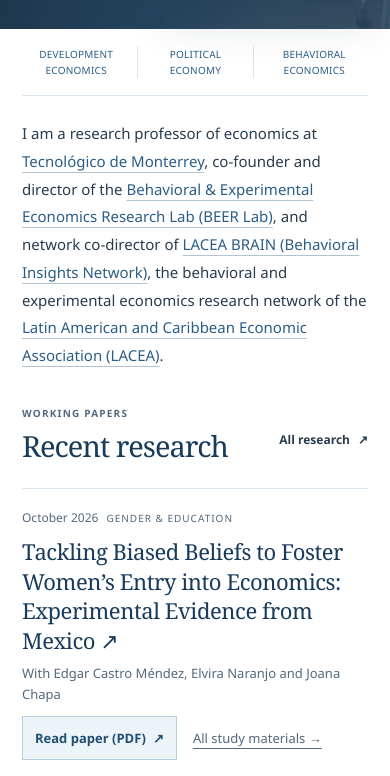
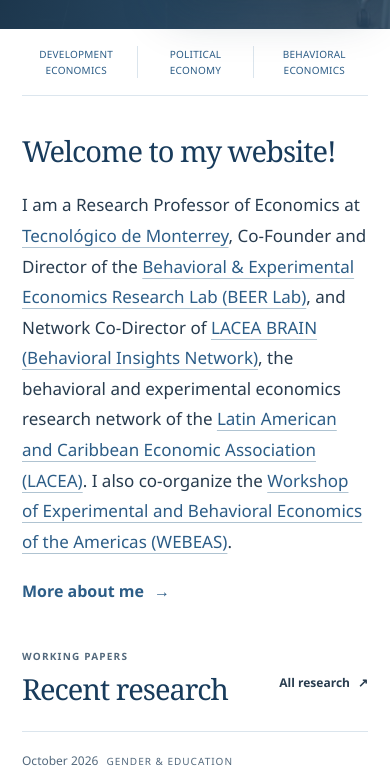
Before and after one commit to stanislaomaldonado/stanislaomaldonado.github.io, a plain HTML site: page index.html in a window 390 px wide. Shown: the part 777-1553 px from the top of the page. Drawn offline with Linux system fonts and the light colour scheme.

Commit message:
Refine homepage welcome bio and About me link

```diff
--- a/assets/home.css
+++ b/assets/home.css
@@ -396,9 +396,13 @@ h2 { font: 400 39px/1.18 var(--serif); letter-spacing: -.035em; color: var(--ink
 }
 @media print { .news-item { break-inside: avoid; } }
 
-/* Brief homepage profile above Recent research. */
-.home-bio { padding-top: 32px; }
-.home-bio p { max-width: 100ch; margin: 0; font-size: 15px; line-height: 1.85; }
+/* Welcome profile above Recent research. */
+.home-bio { padding-top: 44px; }
+.home-bio p { max-width: 100ch; margin: 0; font-size: 18px; line-height: 1.8; }
 .home-bio a { color: var(--blue); text-decoration-color: #afc3d1; }
 .home-bio a:hover { text-decoration-color: currentColor; }
-@media (max-width: 700px) { .home-bio { padding-top: 24px; } }
+.home-bio .home-bio-more { min-height: 44px; margin-top: 12px; font-size: 16px; }
+@media (max-width: 700px) {
+  .home-bio { padding-top: 30px; }
+  .home-bio p { font-size: 17px; }
+}
--- a/index.html
+++ b/index.html
@@ -8,7 +8,7 @@
   <meta name="theme-color" content="#2c5d87">
   <title>Stanislao Maldonado — Economics</title>
   <link rel="icon" href="assets/favicon.svg" type="image/svg+xml">
-  <link rel="stylesheet" href="assets/home.css?v=206603d7">
+  <link rel="stylesheet" href="assets/home.css?v=ebf1a017">
 <link rel="canonical" href="https://www.stanislaomaldonado.org/"><meta name="author" content="Stanislao Maldonado"><link rel="stylesheet" href="assets/refinements.css?v=7ac43502"><script src="assets/legacy-about.js" defer></script></head>
 <body id="top">
   <a class="skip" href="#main">Skip to content</a>
@@ -69,8 +69,10 @@
       <span><i aria-hidden="true">03</i> Behavioral economics</span>
     </div></div>
 
-    <section id="brief-bio" class="home-bio wrap" aria-label="Brief biography">
-      <p>I am a research professor of economics at <a href="https://tec.mx/" target="_blank" rel="noopener noreferrer">Tecnológico de Monterrey</a>, co-founder and director of the <a href="https://beer-lab.org/en/" target="_blank" rel="noopener noreferrer">Behavioral &amp; Experimental Economics Research Lab (BEER Lab)</a>, and network co-director of <a href="https://www.lacea-brain.org/" target="_blank" rel="noopener noreferrer">LACEA BRAIN (Behavioral Insights Network)</a>, the behavioral and experimental economics research network of the <a href="https://lacea.org/" target="_blank" rel="noopener noreferrer">Latin American and Caribbean Economic Association (LACEA)</a>.</p>
+    <section id="brief-bio" class="home-bio wrap" aria-labelledby="brief-bio-heading">
+      <div class="section-heading"><h2 id="brief-bio-heading">Welcome to my website!</h2></div>
+      <p>I am a Research Professor of Economics at <a href="https://tec.mx/" target="_blank" rel="noopener noreferrer">Tecnológico de Monterrey</a>, Co-Founder and Director of the <a href="https://beer-lab.org/en/" target="_blank" rel="noopener noreferrer">Behavioral &amp; Experimental Economics Research Lab (BEER Lab)</a>, and Network Co-Director of <a href="https://www.lacea-brain.org/" target="_blank" rel="noopener noreferrer">LACEA BRAIN (Behavioral Insights Network)</a>, the behavioral and experimental economics research network of the <a href="https://lacea.org/" target="_blank" rel="noopener noreferrer">Latin American and Caribbean Economic Association (LACEA)</a>. I also co-organize the <a href="https://www.webeas.org/" target="_blank" rel="noopener noreferrer">Workshop of Experimental and Behavioral Economics of the Americas (WEBEAS)</a>.</p>
+      <a class="text-link home-bio-more" href="about/index.html">More about me <span aria-hidden="true">→</span></a>
     </section>
 
     <section id="recent-research" class="research-section wrap" aria-labelledby="research-heading">
--- a/sitemap.xml
+++ b/sitemap.xml
@@ -1,7 +1,7 @@
 <?xml version="1.0" encoding="UTF-8"?>
 <urlset xmlns="http://www.sitemaps.org/schemas/sitemap/0.9">
   <url><loc>https://www.stanislaomaldonado.org/</loc><lastmod>2026-11-18</lastmod></url>
-  <url><loc>https://www.stanislaomaldonado.org/about/</loc><lastmod>2026-11-08</lastmod></url>
+  <url><loc>https://www.stanislaomaldonado.org/about/</loc><lastmod>2026-11-18</lastmod></url>
   <url><loc>https://www.stanislaomaldonado.org/publications/</loc><lastmod>2026-11-08</lastmod></url>
   <url><loc>https://www.stanislaomaldonado.org/research/</loc><lastmod>2026-11-07</lastmod></url>
   <url><loc>https://www.stanislaomaldonado.org/teaching/</loc><lastmod>2026-11-07</lastmod></url>
```
Also changed, not shown: about/index.html (+2 -2 lines).
